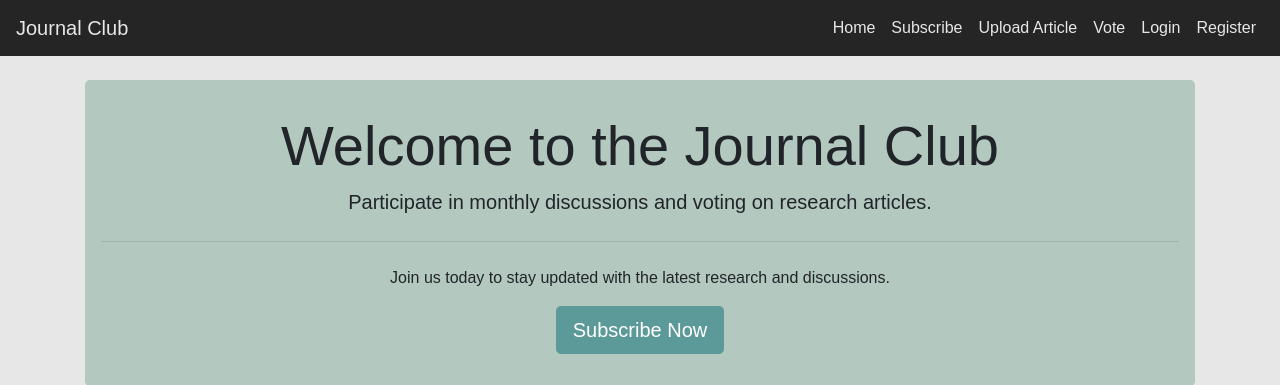
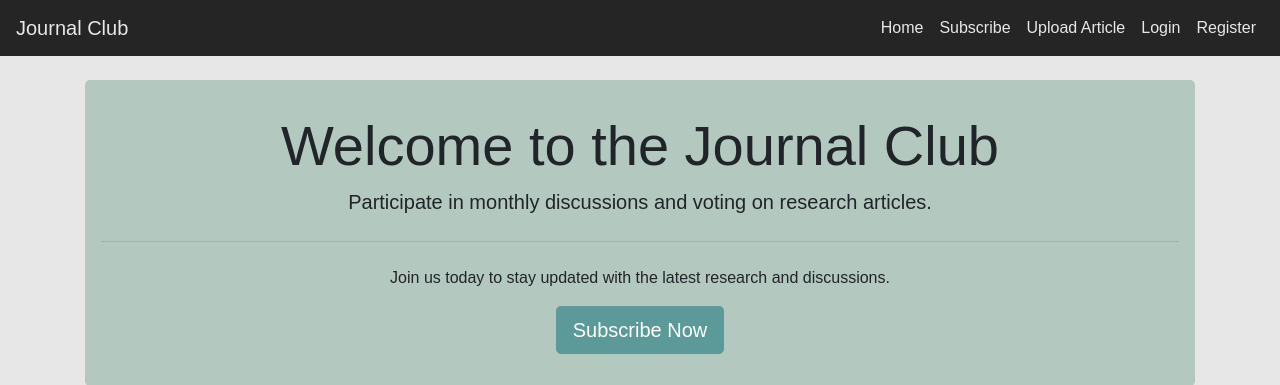
Before and after one commit to mariesantillo/journal-club, a Flask app: page / in a window 1280 px wide. Shown: the top 385 px of the page. Run offline with Flask 3, Linux system fonts and the light colour scheme; data that the repository does not hold is empty; some libraries are stand-ins or nearby versions.

Commit message:
Remove vote link from navigation bar

```diff
--- a/templates/base.html
+++ b/templates/base.html
@@ -25,9 +25,6 @@
                 </li>
                 <li class="nav-item">
                     <a class="nav-link" href="{{ url_for('upload') }}">Upload Article</a>
-                </li>
-                <li class="nav-item">
-                    <a class="nav-link" href="{{ url_for('vote') }}">Vote</a>
                 </li>
                 {% if current_user.is_authenticated %}
                     <li class="nav-item">
```
